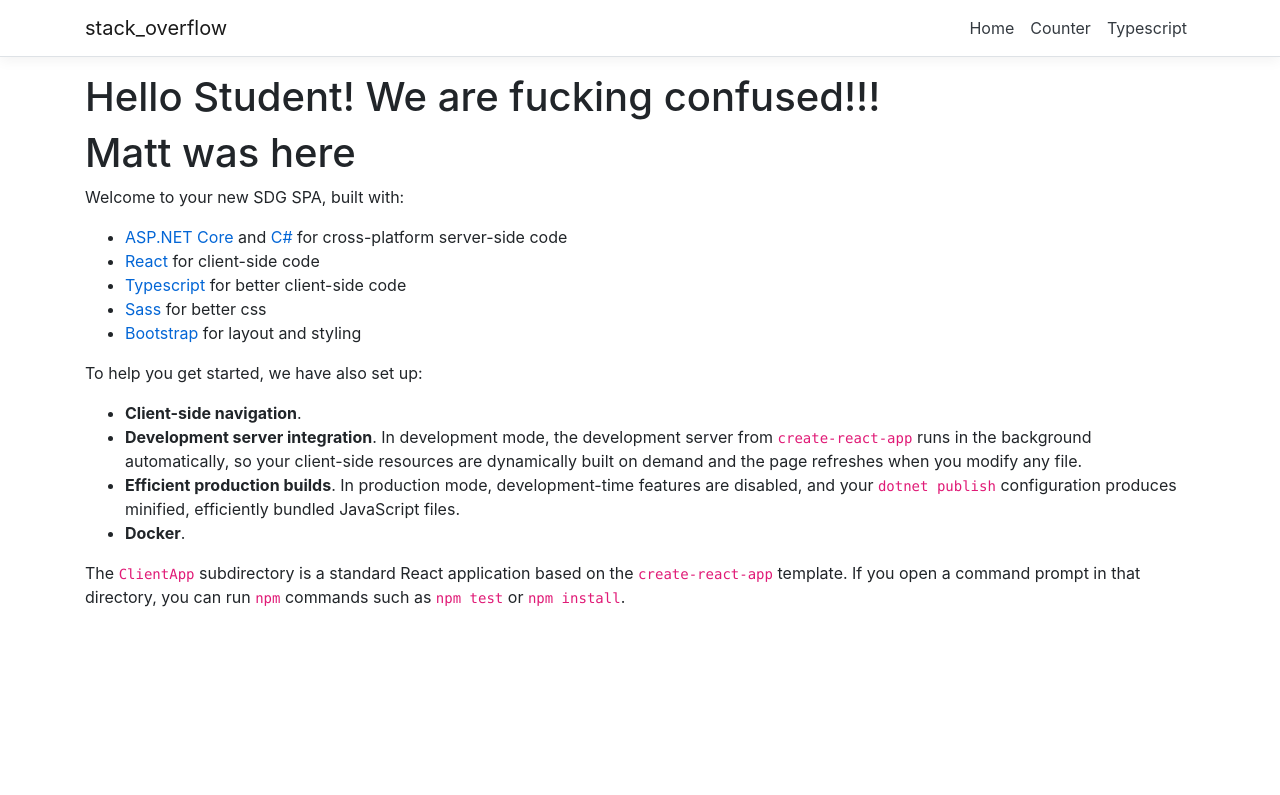
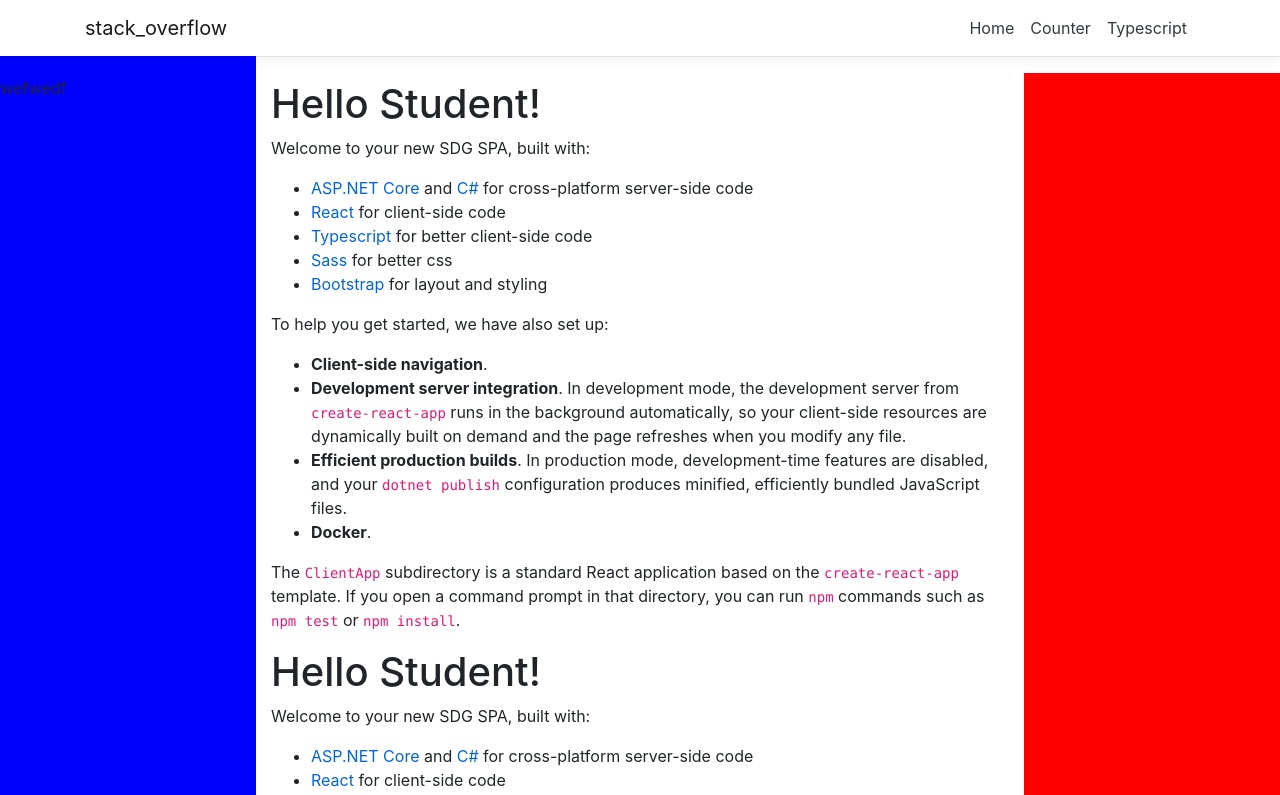
Before and after one commit to Evan-Gilbert-1212/stack-overflow, a React (Create React App) app in the folder ClientApp/: page / in a window 1280 px wide. Shown: the top 795 px of the page. Built offline with nearby package versions, Linux system fonts and the light colour scheme.

Commit message:
Some Web Page Design

```diff
--- a/ClientApp/src/components/Layout.jsx
+++ b/ClientApp/src/components/Layout.jsx
@@ -6,7 +6,17 @@
   return (
     <div>
       <NavMenu />
-      <Container>{props.children}</Container>
+      <div className="main-page">
+        <div className="leftBar">wefwedf</div>
+        <div className="rightbar">
+          {/* map look the questions to a jsx */}
+          <Container>{props.children}</Container>
+          <Container>{props.children}</Container>
+          <Container>{props.children}</Container>
+          {/* end of the loop section */}
+        </div>
+        <div className="far-right">fsdasdf</div>
+      </div>
     </div>
   )
 }
--- a/ClientApp/src/components/NavMenu/style.scss
+++ b/ClientApp/src/components/NavMenu/style.scss
@@ -14,5 +14,11 @@
 }
 
 .box-shadow {
-  box-shadow: 0 .25rem .75rem rgba(0, 0, 0, .05);
+  box-shadow: 0 0.25rem 0.75rem rgba(0, 0, 0, 0.05);
 }
+
+header {
+  position: fixed;
+  background-color: white;
+  width: 100%;
+}
--- a/ClientApp/src/custom.scss
+++ b/ClientApp/src/custom.scss
@@ -12,3 +12,37 @@
   background-color: #1b6ec2;
   border-color: #1861ac;
 }
+
+.main-page {
+  display: flex;
+  flex-wrap: wrap;
+  flex-direction: row;
+  width: 100%;
+}
+
+.leftBar {
+  width: 20%;
+  margin-top: 3.5rem;
+  height: 100%; /* Full-height: remove this if you want "auto" height */
+  // width: 160px; /* Set the width of the sidebar */
+  position: fixed; /* Fixed Sidebar (stay in place on scroll) */
+  z-index: 1; /* Stay on top */
+  top: 0; /* Stay at the top */
+  left: 0;
+  // background-color: #111; /* Black */
+  overflow-x: hidden; /* Disable horizontal scroll */
+  padding-top: 20px;
+  background-color: blue;
+}
+
+.rightbar {
+  scroll-padding-top: -9rem;
+  width: 60%;
+  margin-left: 20%;
+  margin-top: 5rem;
+}
+
+.far-right {
+  background-color: red;
+  width: 20%;
+}
--- a/ClientApp/src/pages/Home.jsx
+++ b/ClientApp/src/pages/Home.jsx
@@ -3,8 +3,7 @@
 export function Home() {
   return (
     <div>
-      <h1>Hello Student! We are fucking confused!!!</h1>
-      <h1>Matt was here</h1>
+      <h1>Hello Student!</h1>
       <p>Welcome to your new SDG SPA, built with:</p>
       <ul>
         <li>
```
Also changed, not shown: ClientApp/public/images/pizza.jpg (added).
